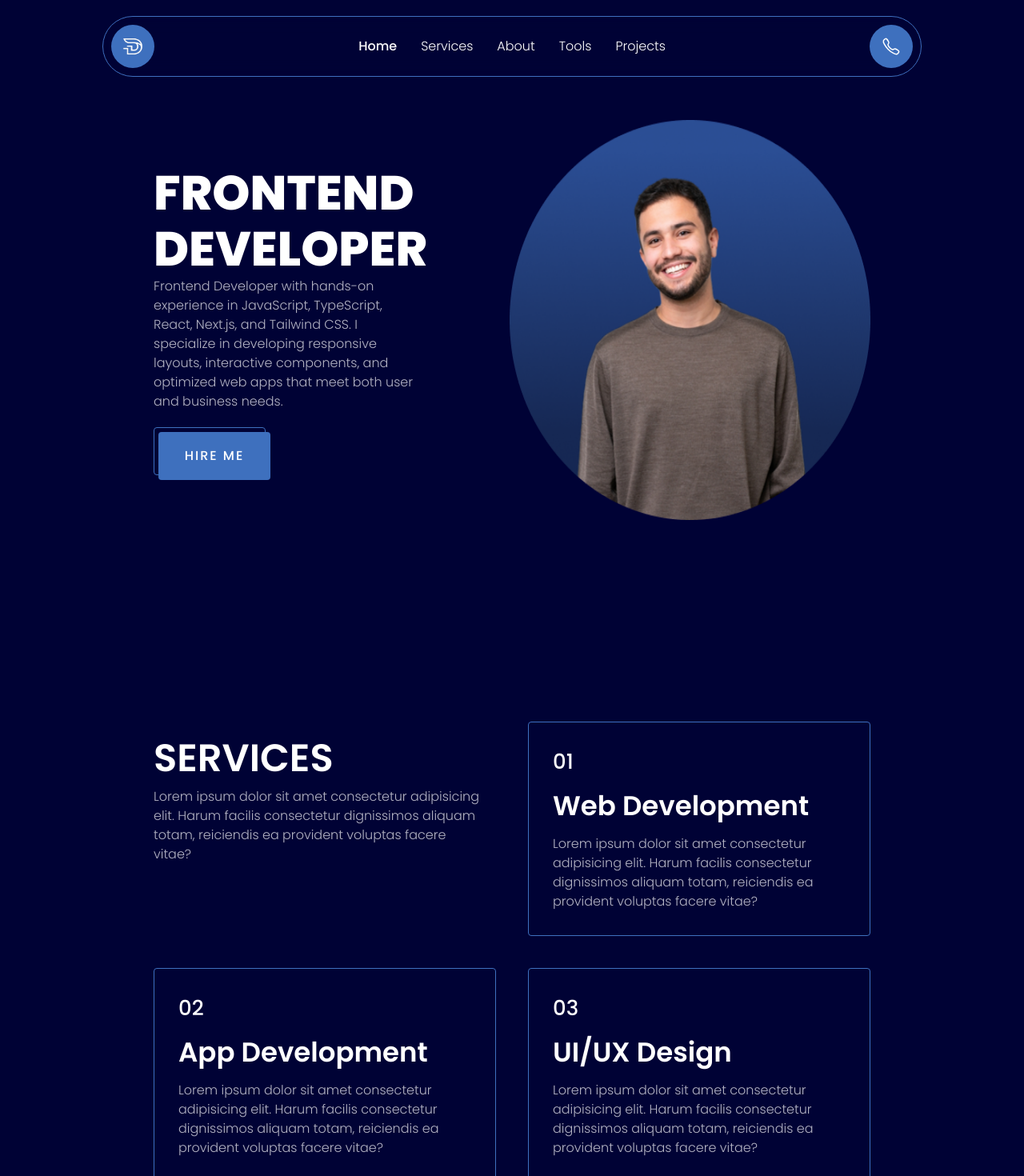
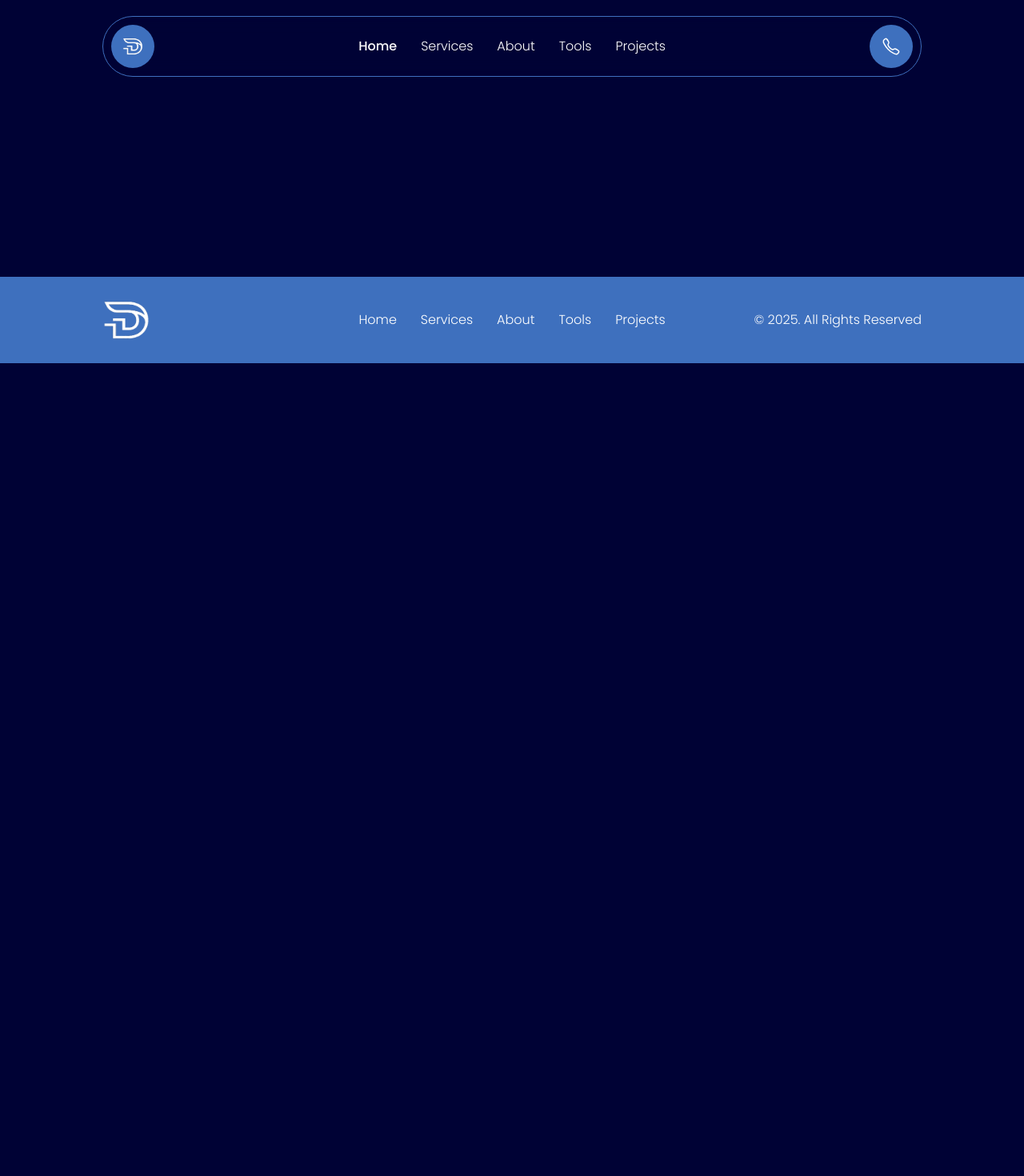
Before and after one commit to deepansh-mahawar/portfolio, a Next.js app: page / in a window 1280 px wide. Shown: the top 1470 px of the page at 80% size. After the commit the page ends 800 px from the top, so only its background shows below. Built offline with nearby package versions, Linux system fonts and the light colour scheme.

Commit message:
add changes

```diff
--- a/src/app/page.tsx
+++ b/src/app/page.tsx
@@ -8,8 +8,8 @@ import { Tool } from "@/components/tool/Tool";
 export default function Home() {
   return (
     <>
-      <Hero sectionId="home"/>
-      <Services sectionId="services" />
+      {/* <Hero sectionId="home"/> */}
+      {/* <Services sectionId="services" /> */}
       {/* <About sectionId="about" /> */}
       {/* <Tool sectionId="tools" /> */}
       {/* <Projects sectionId="projects" /> */}
```
